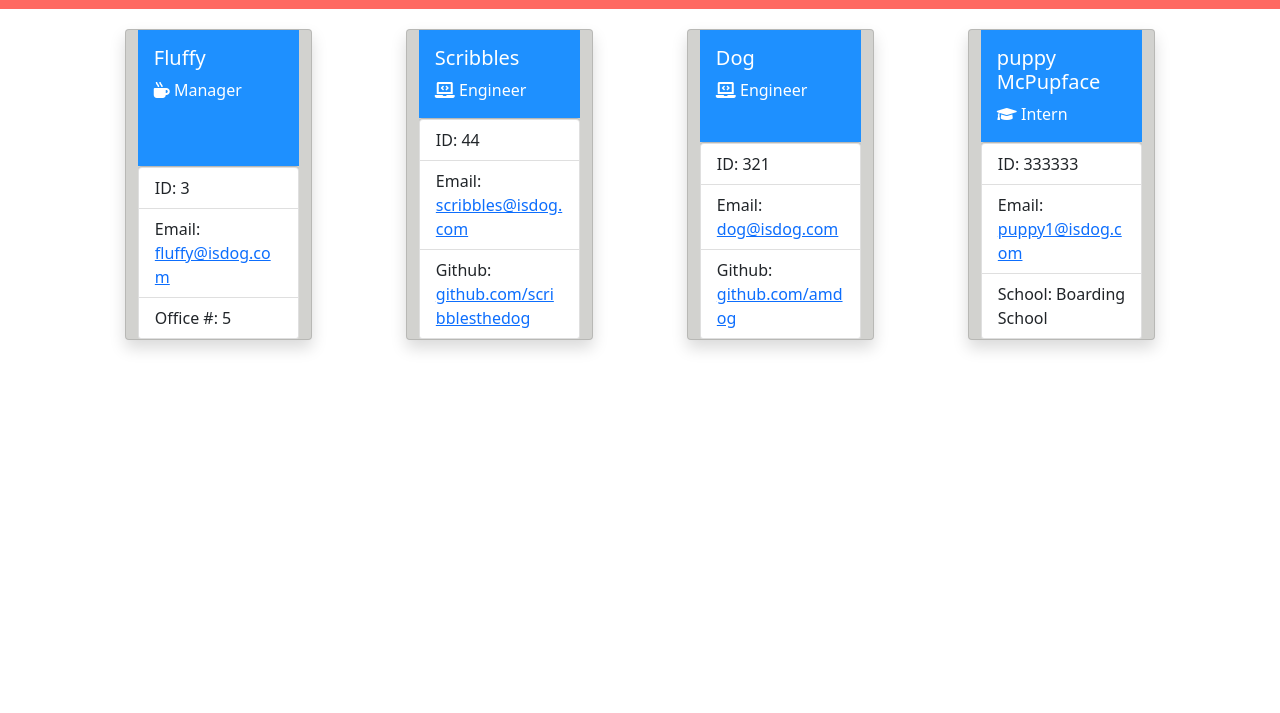
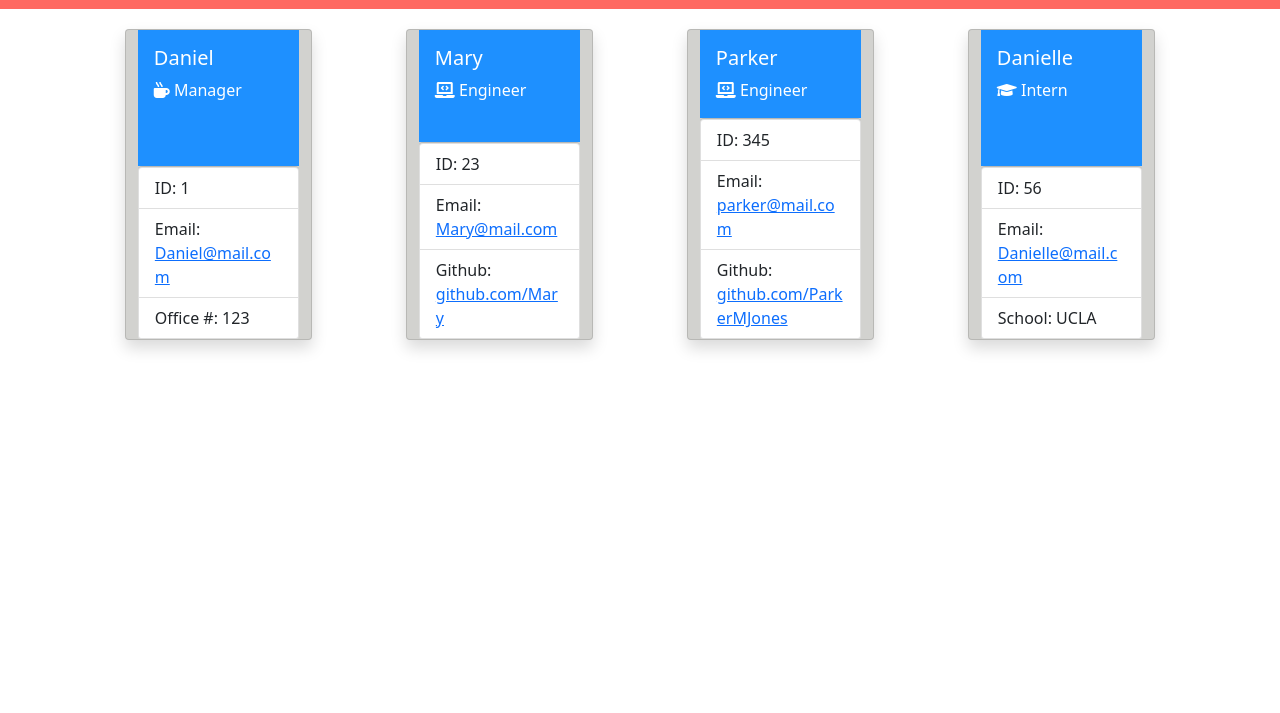
Before and after one commit to ParkerMJones/Team-Generator, a website: page dist:/index.html in a window 1280 px wide. Shown: the part 87-800 px from the top of the page. Drawn offline with nearby package versions, Linux system fonts and the light colour scheme.

Commit message:
Demo Video

```diff
--- a/dist:/index.html
+++ b/dist:/index.html
@@ -5,7 +5,7 @@
     <meta charset="UTF-8">
     <meta http-equiv="X-UA-Compatible" content="IE=edge">
     <meta name="viewport" content="width=device-width, initial-scale=1.0">
-    <title>floof</title>
+    <title>Good Company, Inc.</title>
     <link rel="stylesheet" href="https://cdn.jsdelivr.net/npm/bootstrap@5.0.1/dist/css/bootstrap.min.css" />
     <link rel="stylesheet" href="https://cdnjs.cloudflare.com/ajax/libs/font-awesome/5.15.3/css/all.min.css" />
     <style>
@@ -30,51 +30,51 @@
 </head>
 <body>
     <div class="container-fluid d-flex" id="header">
-        <h1 class="column-md-12">floof</h1>
+        <h1 class="column-md-12">Good Company, Inc.</h1>
     </div>
 
     <div class="container" id="top-row">
         <div class="row justify-content-around">
         <div class="card col-lg-2 shadow" style="background-color: #D2D2CF">
                 <div class="card-body" style="background-color: dodgerblue; color: white">
-                    <h5 class="card-title">Fluffy</h5>
+                    <h5 class="card-title">Daniel</h5>
                     <p class="card-text"><i class="fas fa-mug-hot"></i> Manager</p>
                 </div>
                 <ul class="list-group">
-                    <li class="list-group-item">ID: 3</li>
-                    <li class="list-group-item">Email: <a href="mailto:fluffy@isdog.com">fluffy@isdog.com</a></li>
-                    <li class="list-group-item">Office #: 5</li>
+                    <li class="list-group-item">ID: 1</li>
+                    <li class="list-group-item">Email: <a href="mailto:Daniel@mail.com">Daniel@mail.com</a></li>
+                    <li class="list-group-item">Office #: 123</li>
                 </ul>
             </div>
     <div class="card col-lg-2 shadow" style="background-color: #D2D2CF">
             <div class="card-body" style="background-color: dodgerblue; color: white">
-                <h5 class="card-title">Scribbles</h5>
+                <h5 class="card-title">Mary</h5>
                 <p class="card-text"><i class="fas fa-laptop-code"></i> Engineer</p>
             </div>
             <ul class="list-group">
-                <li class="list-group-item">ID: 44</li>
-                <li class="list-group-item">Email: <a href="mailto:scribbles@isdog.com">scribbles@isdog.com</a></li>
-                <li class="list-group-item">Github: <a href="https://github.com/scribblesthedog" target="_blank">github.com/scribblesthedog</a></li>
+                <li class="list-group-item">ID: 23</li>
+                <li class="list-group-item">Email: <a href="mailto:Mary@mail.com">Mary@mail.com</a></li>
+                <li class="list-group-item">Github: <a href="https://github.com/Mary" target="_blank">github.com/Mary</a></li>
             </ul>
         </div><div class="card col-lg-2 shadow" style="background-color: #D2D2CF">
             <div class="card-body" style="background-color: dodgerblue; color: white">
-                <h5 class="card-title">Dog</h5>
+                <h5 class="card-title">Parker</h5>
                 <p class="card-text"><i class="fas fa-laptop-code"></i> Engineer</p>
             </div>
             <ul class="list-group">
-                <li class="list-group-item">ID: 321</li>
-                <li class="list-group-item">Email: <a href="mailto:dog@isdog.com">dog@isdog.com</a></li>
-                <li class="list-group-item">Github: <a href="https://github.com/amdog" target="_blank">github.com/amdog</a></li>
+                <li class="list-group-item">ID: 345</li>
+                <li class="list-group-item">Email: <a href="mailto:parker@mail.com">parker@mail.com</a></li>
+                <li class="list-group-item">Github: <a href="https://github.com/ParkerMJones" target="_blank">github.com/ParkerMJones</a></li>
             </ul>
         </div><div class="card col-lg-2 shadow" style="background-color: #D2D2CF">
             <div class="card-body" style="background-color: dodgerblue; color: white">
-                <h5 class="card-title">puppy McPupface</h5>
+                <h5 class="card-title">Danielle</h5>
                 <p class="card-text"><i class="fas fa-graduation-cap"></i> Intern</p>
             </div>
             <ul class="list-group">
-                <li class="list-group-item">ID: 333333</li>
-                <li class="list-group-item">Email: <a href="mailto:puppy1@isdog.com">puppy1@isdog.com</a></li>
-                <li class="list-group-item">School: Boarding School</li>
+                <li class="list-group-item">ID: 56</li>
+                <li class="list-group-item">Email: <a href="mailto:Danielle@mail.com">Danielle@mail.com</a></li>
+                <li class="list-group-item">School: UCLA</li>
             </ul>
         </div>
             </div>
```
Also changed, not shown: README.md, 1 other file.
